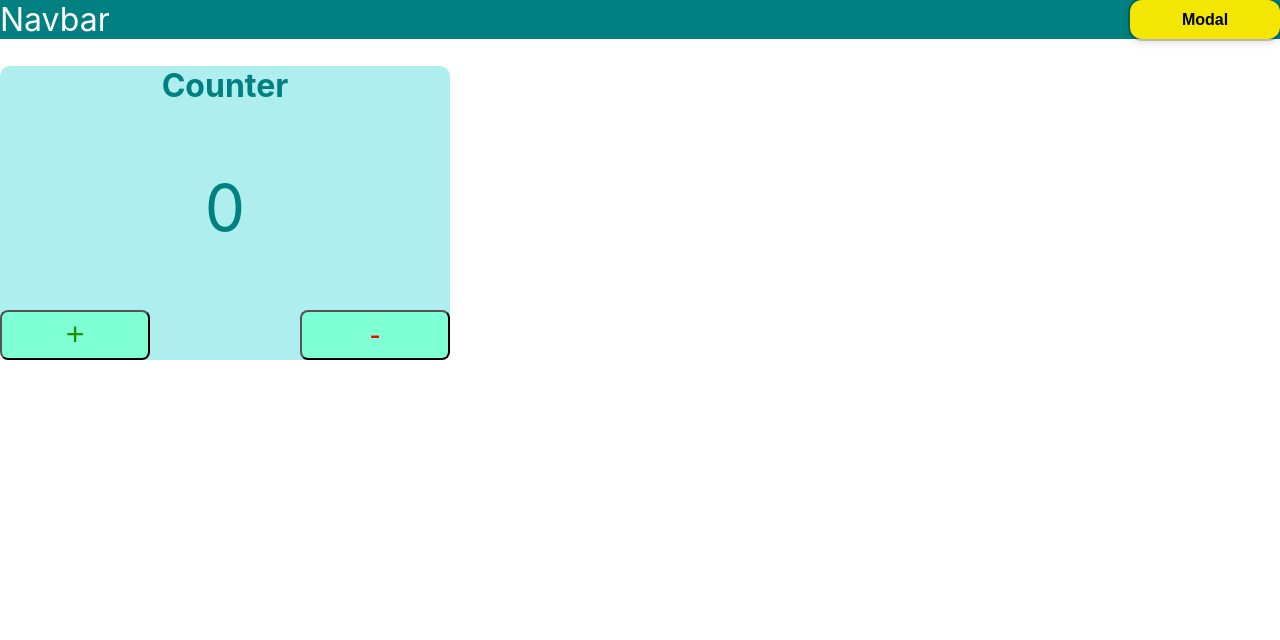
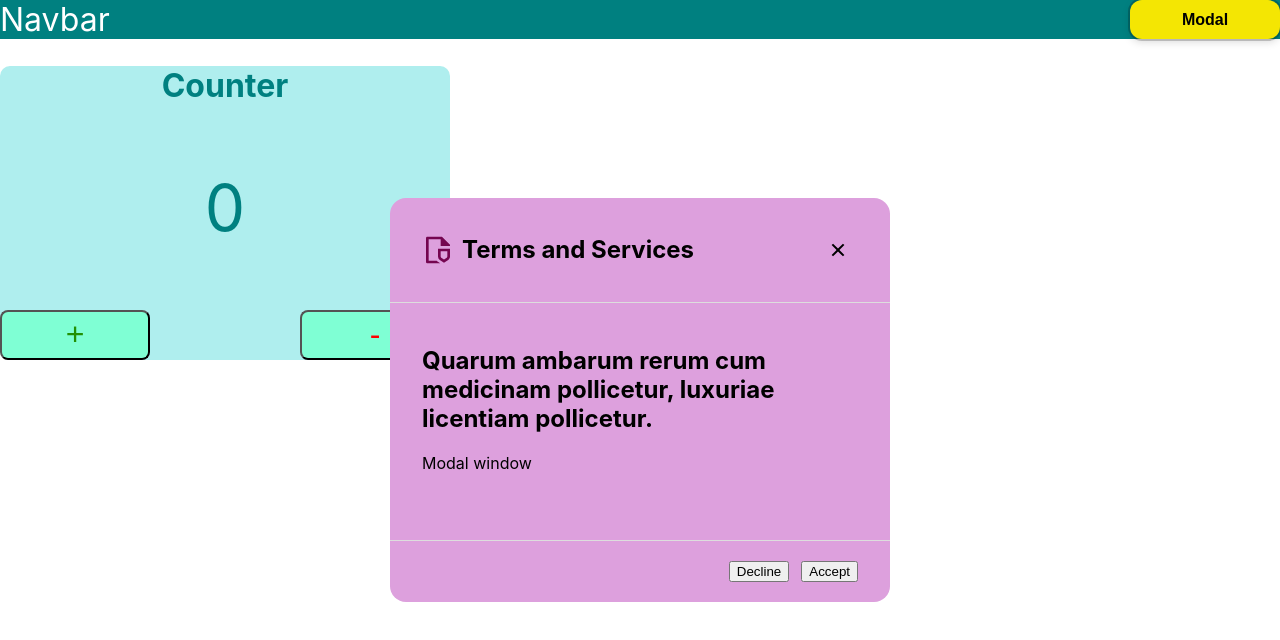
Before and after one commit to volodymyrkulieshov/react-parctice, a React (Create React App) app: page / in a window 1280 px wide. Both pictures are taken after a click on the button "Modal". Shown: the top 640 px of the page. Built offline with nearby package versions, Linux system fonts and the light colour scheme.

Commit message:
add Modal component open ad close

```diff
--- a/src/App.jsx
+++ b/src/App.jsx
@@ -4,9 +4,32 @@
 // import Container from "./components/Container/Container";
 
 /* =============Module 2(counter)========= */
+import Header from "./components/Header/Header";
+import Modal from "./components/Modal/Modal";
 import Counter from "./components/Counter/Counter";
-import Header from "./components/Header/Header";
-const App = () => {
+import { Component } from "react";
+
+class App extends Component {
+  state = {
+    isShowModal: false,
+  };
+
+  // showModal = () => {
+  //   this.setState({
+  //     isShowModal: true,
+  //   });
+  // };
+  // hideModal = () => {
+  //   this.setState({
+  //     isShowModal: false,
+  //   });
+  // };
+  toggleModal = () => {
+    this.setState((prevState) => ({
+      isShowModal: !prevState.isShowModal,
+    }));
+  };
+  render() {
     return (
       <>
         {/* ===============Module 1============= */}
@@ -16,10 +39,14 @@ const App = () => {
       <Container><div>Hello world</div></Container>
       <Card2 /> */}
         {/* =============Module 2(counter)========= */}
-      <Header />
+        <Header showModal={this.toggleModal} />
+        {this.state.isShowModal && (
+          <Modal hideModal={this.toggleModal}>Modal window</Modal>
+        )}
         <Counter />
       </>
     );
-};
+  }
+}
 
 export default App;
--- a/src/components/Header/Header.jsx
+++ b/src/components/Header/Header.jsx
@@ -1,11 +1,13 @@
 import css from "./Header.module.css";
 
-const Header = () => {
+const Header = ({ showModal }) => {
   return (
     <nav className={css.nav}>
       <div className={css.navContainer}>
         <span className={css.navText}>Navbar</span>
-        <button className={css.button}>Modal</button>
+        <button className={css.button} onClick={showModal}>
+          Modal
+        </button>
       </div>
     </nav>
   );
--- /dev/null
+++ b/src/components/Modal/Modal.jsx
@@ -0,0 +1,55 @@
+import css from "./Modal.module.css";
+
+const Modal = ({ children, hideModal }) => {
+  return (
+    <div className={css.modal}>
+      <article className={css.modalContainer}>
+        <header className={css.modalContainerHeader}>
+          <h1 className={css.modalContainerTitle}>
+            <svg
+              xmlns="http://www.w3.org/2000/svg"
+              viewBox="0 0 24 24"
+              width="24"
+              height="24"
+              aria-hidden="true"
+            >
+              <path fill="none" d="M0 0h24v24H0z" />
+              <path
+                fill="currentColor"
+                d="M14 9V4H5v16h6.056c.328.417.724.785 1.18 1.085l1.39.915H3.993A.993.993 0 0 1 3 21.008V2.992C3 2.455 3.449 2 4.002 2h10.995L21 8v1h-7zm-2 2h9v5.949c0 .99-.501 1.916-1.336 2.465L16.5 21.498l-3.164-2.084A2.953 2.953 0 0 1 12 16.95V11zm2 5.949c0 .316.162.614.436.795l2.064 1.36 2.064-1.36a.954.954 0 0 0 .436-.795V13h-5v3.949z"
+              />
+            </svg>
+            Terms and Services
+          </h1>
+          <button className={css.iconButton} onClick={hideModal}>
+            <svg
+              xmlns="http://www.w3.org/2000/svg"
+              viewBox="0 0 24 24"
+              width="24"
+              height="24"
+            >
+              <path fill="none" d="M0 0h24v24H0z" />
+              <path
+                fill="currentColor"
+                d="M12 10.586l4.95-4.95 1.414 1.414-4.95 4.95 4.95 4.95-1.414 1.414-4.95-4.95-4.95 4.95-1.414-1.414 4.95-4.95-4.95-4.95L7.05 5.636z"
+              />
+            </svg>
+          </button>
+        </header>
+        <section className={css.modalContainerBody}>
+          <h2>
+            Quarum ambarum rerum cum medicinam pollicetur, luxuriae licentiam
+            pollicetur.
+          </h2>
+
+          <p>{children}</p>
+        </section>
+        <footer className={css.modalContainerFooter}>
+          <button className={css.buttonIsGhost}>Decline</button>
+          <button className={css.buttonIsPrimary}>Accept</button>
+        </footer>
+      </article>
+    </div>
+  );
+};
+export default Modal;
--- /dev/null
+++ b/src/components/Modal/Modal.module.css
@@ -0,0 +1,125 @@
+.modal {
+  position: absolute;
+  top: 0;
+  left: 0;
+  right: 0;
+  bottom: 0;
+  display: flex;
+  align-items: center;
+  justify-content: center;
+  background-color: rgba(#000, 0.25);
+}
+
+.modalContainer {
+  max-height: 90vh;
+  max-width: 500px;
+  margin-left: auto;
+  margin-right: auto;
+  background-color: plum;
+  border-radius: 16px;
+  overflow: hidden;
+  display: flex;
+  flex-direction: column;
+  box-shadow: 0 15px 30px 0 rgba(#000, 0.25);
+  @media (max-width: 600px) {
+    width: 90%;
+  }
+}
+
+.modalContainerHeader {
+  padding: 16px 32px;
+  border-bottom: 1px solid #ddd;
+  display: flex;
+  align-items: center;
+  justify-content: space-between;
+}
+
+.modalContainerTitle {
+  display: flex;
+  align-items: center;
+  gap: 8px;
+  line-height: 1;
+  font-weight: 700;
+  font-size: 1.125;
+  svg {
+    width: 32px;
+    height: 32px;
+    color: #750550;
+  }
+}
+
+.modalContainerBody {
+  padding: 24px 32px 51px;
+  overflow-y: auto;
+}
+.modalContainerFooter {
+  padding: 20px 32px;
+  display: flex;
+  align-items: center;
+  justify-content: flex-end;
+  border-top: 1px solid #ddd;
+  gap: 12px;
+  position: relative;
+  &:after {
+    content: "";
+    display: block;
+    position: absolute;
+    top: -51px;
+    left: 24px;
+    right: 24px;
+    height: 50px;
+    flex-shrink: 0;
+    background-image: linear-gradient(to top, rgba(#fff, 0.75), transparent);
+    pointer-events: none;
+  }
+}
+
+.button {
+  padding: 12px 20px;
+  border-radius: 8px;
+  background-color: transparent;
+  border: 0;
+  font-weight: 600;
+  cursor: pointer;
+  transition: 0.15s ease;
+
+  &.isGhost {
+    &:hover,
+    &:focus {
+      background-color: #dfdad7;
+    }
+  }
+
+  &.isPrimary {
+    background-color: #750550;
+    color: #fff;
+    &:hover,
+    &:focus {
+      background-color: #4a0433;
+    }
+  }
+}
+
+.iconButton {
+  padding: 0;
+  border: 0;
+  background-color: transparent;
+  width: 40px;
+  height: 40px;
+  display: flex;
+  align-items: center;
+  justify-content: center;
+  line-height: 1;
+  cursor: pointer;
+  border-radius: 8px;
+  transition: 0.15s ease;
+  svg {
+    width: 24px;
+    height: 24px;
+  }
+
+  &:hover,
+  &:focus {
+    background-color: #dfdad7;
+  }
+}
```
Lines whose indentation alone changed are shown as unchanged.
